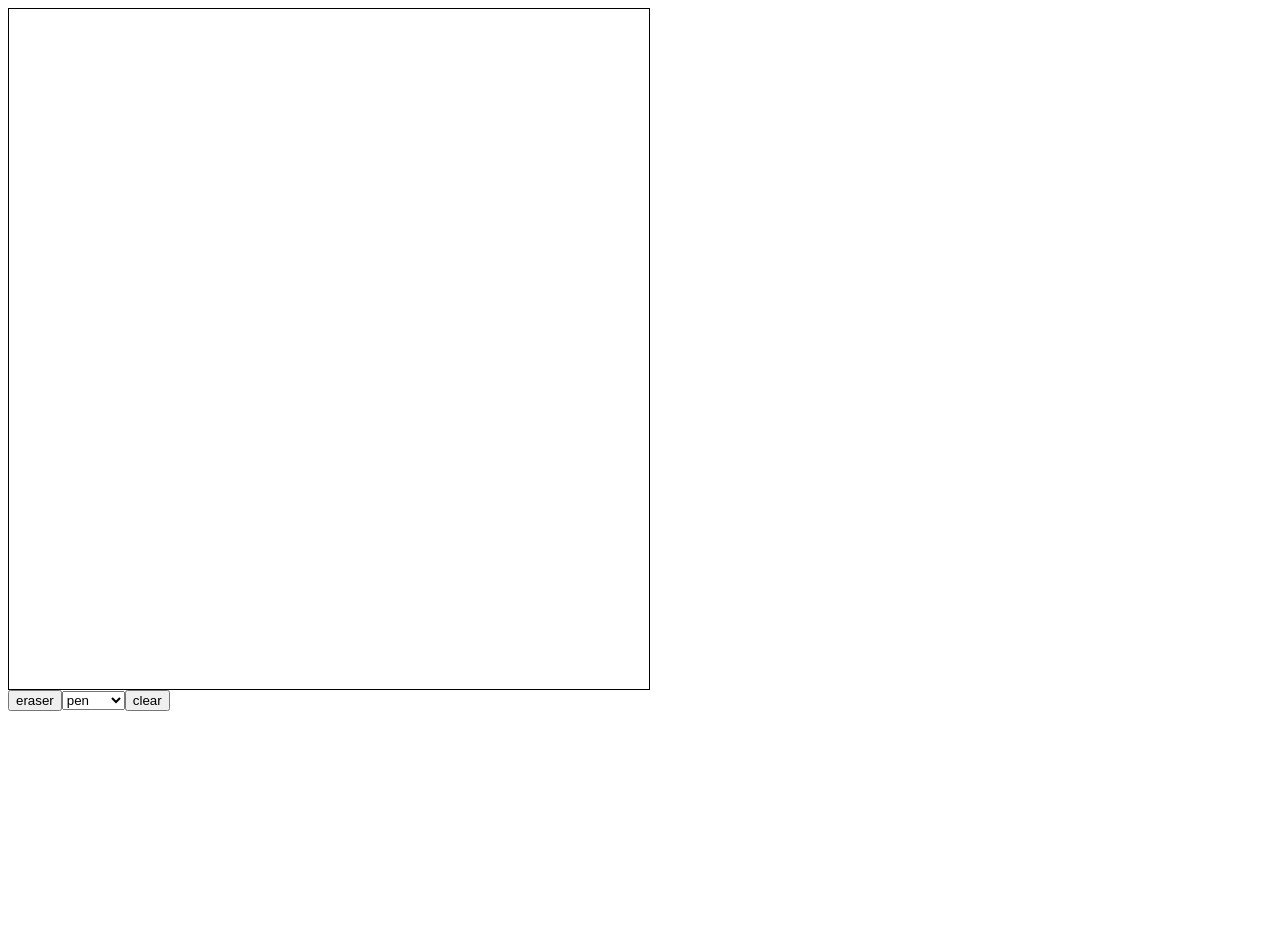
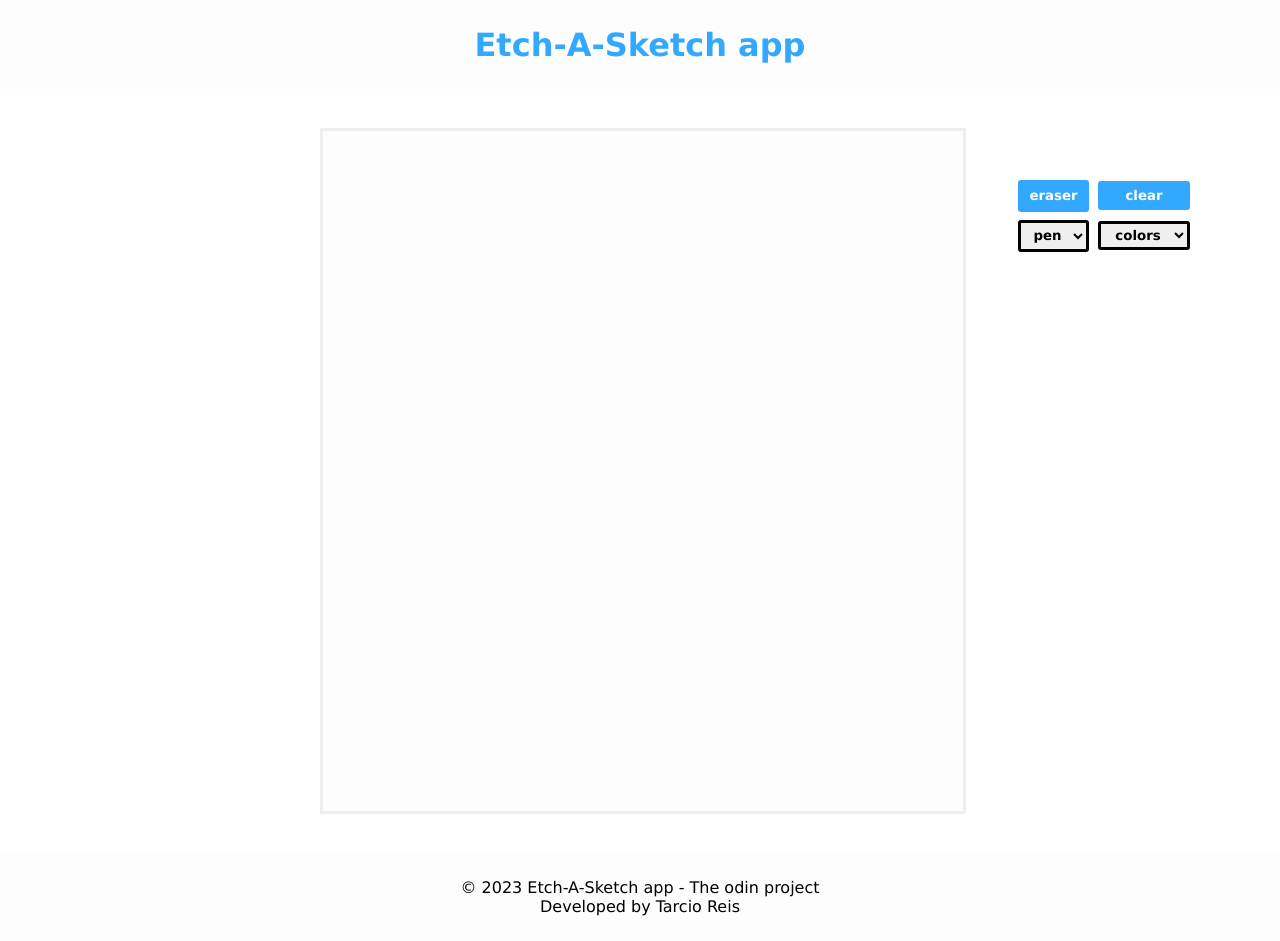
Before and after one commit to tarcioreis/Etch-A-Sketch, a plain HTML site: page index.html in a window 1280 px wide. Before the commit the page ends 800 px from the top, so only its background shows below. Drawn offline with Linux system fonts and the light colour scheme.

Commit message:
add style to the page

```diff
--- a/index.html
+++ b/index.html
@@ -8,12 +8,21 @@
     <title>Etch-A-Sketch app</title>
 </head>
 <body>
+    <header class="header">
+        <h1>Etch-A-Sketch app</h1>
+    </header>
     <div class="container">
         <div class="board">
 
         </div>
+        <div class="tools">
+
+        </div>
     </div>
-
+    <footer class="footer">
+        &copy 2023 Etch-A-Sketch app - The odin project<br>
+        Developed by Tarcio Reis
+    </footer>
     <script src="script.js"></script>
 </body>
 </html>
--- a/script.js
+++ b/script.js
@@ -2,7 +2,11 @@ let size = 16;
 let color = "black";
 let pens = ["pen", "normal", "bold", "bolder"];
 
+let colors = ["colors", "red", "green", "blue", "yellow", "gold",
+"silver", "blueviolet", "lime", "orange", "black"];
+
 const container = document.querySelector(".container");
+const tools = document.querySelector(".tools");
 
 const board = document.querySelector(".board");
 board.style.display = "grid";
@@ -13,51 +17,56 @@ eraser.innerText = "eraser";
 const clear = document.createElement("button");
 clear.innerText = "clear";
 
-const selectPen = document.createElement("select");
+const createSelectElement = (parent, arrayOptions) => {
+    let select = document.createElement("select");
+    for (let i = 0; i < arrayOptions.length; i++) {
+        let option = document.createElement("option");
+        option.innerText = arrayOptions[i];
+        select.appendChild(option);
+    }
 
-for (const pen of pens) {
-    let option = document.createElement("option");
-    option.innerText = pen;
-    option.id = pen;
-    selectPen.appendChild(option);
+    parent.appendChild(select);
+    return select;
 }
 
-function penOptions (event) {
+const setColor = event => color = event.target.value;
+
+const penOptions = event => {
+
     const value = event.target.value;
     if (value === "normal") {
         color = "black";
         size = 64;
         clearBoard();
-        render();
+        run();
     }
     if (value === "bold") {
         color = "black";
         size = 32;
         clearBoard();
-        render();
+        run();
     }
 
     if (value === "bolder") {
         color = "black";
         size = 16;
         clearBoard();
-        render();
+        run();
     }
 }
 
-function erase () { color = "white"; }
+const erase = () => color = "#fdfdfd";
 
-function clearBoard () {
+const clearBoard = () => {
     board.innerHTML = "";
-    render();
+    run();
 }
 
-function changeColor (event) {
+const changeDivColor = event =>
     event.target.style.backgroundColor = `${color}`;
-}
 
 // create grid and render board
-function render () {
+const render = () => {
     board.style.gridTemplateColumns = `repeat(${size}, 0.5fr)`;
     board.style.gridTemplateRows = `repeat(${size}, 0.5fr)`;
 
@@ -65,20 +74,24 @@ function render () {
         let div = document.createElement("div");
         div.classList = "item";
         div.id = i;
-        //div.innerText = i;
-        div.onmouseover = changeColor;
+        div.onmouseover = changeDivColor;
         board.appendChild(div);
     }
 }
 
-container.appendChild(eraser);
-container.appendChild(selectPen);
-container.appendChild(clear);
+const selectPen = createSelectElement(container, pens);
+const selectColor = createSelectElement(container, colors);
+
+tools.appendChild(eraser);
+tools.appendChild(clear);
+tools.appendChild(selectPen);
+tools.appendChild(selectColor);
 
 function run () {
     render();
     eraser.onclick = erase;
     selectPen.onclick = penOptions;
+    selectColor.onclick = setColor;
     clear.onclick = clearBoard;
 }
 
--- a/style.css
+++ b/style.css
@@ -1,14 +1,68 @@
+* {
+    margin: 0;
+    padding: 0;
+    font-family:Verdana, Geneva, Tahoma, sans-serif;
+}
+
+body {
+    background-color: #fff;
+}
+
+.header {
+    background-color: #fdfdfd;
+    padding: 2%;
+    text-align: center;
+    margin-bottom: 3%;
+
+}
+
+.header h1 {
+    color: #33A8FF;
+}
+.container {
+    margin-left: 25%;
+    display: flex;
+}
+
 .board {
     width: 50vw;
     height: 85vh;
-    border: 1px solid black;
-
+    border: 3px solid #eee;
+    background-color: #fdfdfd;
 }
 
-.item {
-
+.tools {
+    width: 10vw;
+    height: 10vh;
+    display: grid;
+    grid-template-columns: repeat(2, 1fr);
+    grid-template-rows: repeat(2, 1fr);
+    margin: 5%;
 }
 
-.item-mouseover {
-    background-color: black;
+.tools button {
+    border: none;
+    border-radius: 3px;
+    background-color: #33A8FF;
+    color: #fff;
+    font-weight: bold;
 }
+
+.tools select{
+    border: 3px solid black;
+    border-radius: 3px;
+    text-align: center;
+    font-weight: bold;
+}
+
+.tools button, select{
+    margin: 5%;
+}
+
+.footer {
+    background-color: #fdfdfd;
+    padding: 2%;
+    text-align: center;
+    margin-top: 3%;
+    box-shadow: 1px 1px 1px #eee;
+}
```
